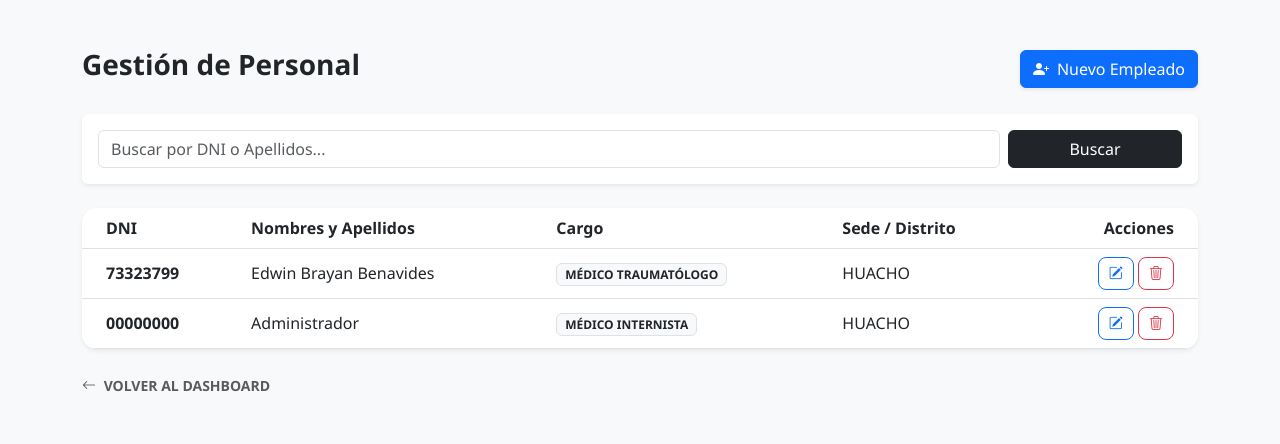
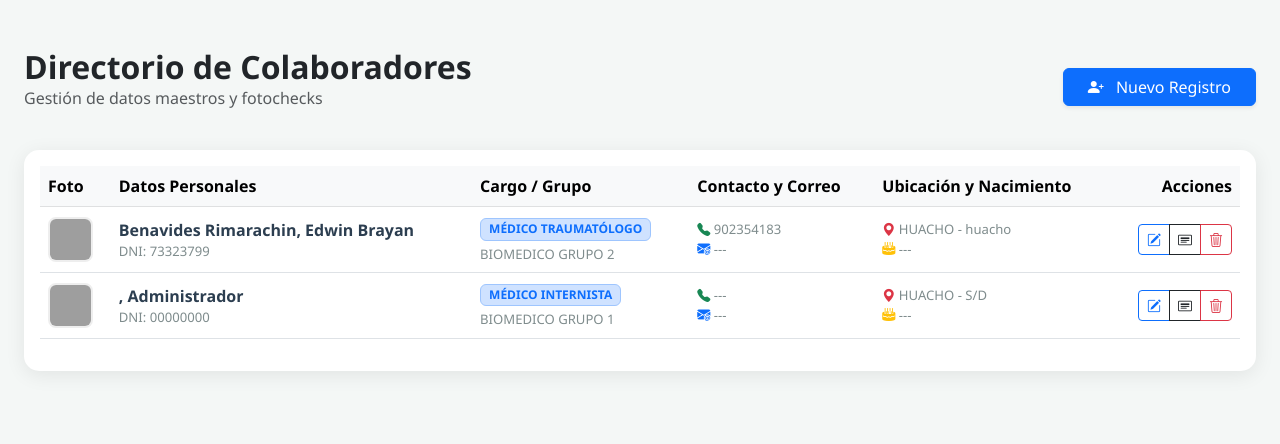
Before and after one commit to GitEdwinPeru/asistencia-medica-ia, a PHP site: page /views/empleados_lista.php in a window 1280 px wide. Shown: the top 444 px of the page. Run offline with PHP 8.4, Linux system fonts and the light colour scheme; a user stored in the database is signed in; data comes from the database, SQL or seed files in the repository; some libraries are stand-ins or nearby versions; grey boxes are pictures that could not be loaded.

Commit message:
Registro completo: Foto, Fecha Nac, Correo y Dirección

```diff
--- a/views/empleados_lista.php
+++ b/views/empleados_lista.php
@@ -1,17 +1,13 @@
 <?php
-if (session_status() === PHP_SESSION_NONE) {
-    session_start();
-}
-if (!isset($_SESSION['admin_id'])) {
-    header("Location: index.php");
-    exit();
-}
+if (session_status() === PHP_SESSION_NONE) { session_start(); }
+if (!isset($_SESSION['admin_id'])) { header("Location: index.php"); exit(); }
 require_once '../config/db.php';
 
 $buscar = isset($_GET['buscar']) ? trim($_GET['buscar']) : '';
 
-// Consulta profesional con JOINs para traer nombres en lugar de IDs
-$sql = "SELECT e.pk_id_empleado, e.nomb_empl, e.apat_empl, e.dni_empl,
+// Consulta actualizada con TODOS los campos importantes
+$sql = "SELECT e.pk_id_empleado, e.nomb_empl, e.apat_empl, e.amat_empl, e.dni_empl,
+               e.celu_empl, e.emai_empl, e.dire_empl, e.fnac_empl, e.foto_empl,
                c.nomb_carg, g.nomb_grup, d.nomb_dist
         FROM empleado e
         INNER JOIN cargo c ON e.id_cargo = c.pk_id_cargo
@@ -26,142 +22,116 @@
 $sql .= " ORDER BY e.pk_id_empleado DESC";
 
 $stmt = $pdo->prepare($sql);
-if ($buscar !== '') {
-    $stmt->execute([':query' => "%$buscar%"]);
-} else {
-    $stmt->execute();
-}
+if ($buscar !== '') { $stmt->execute([':query' => "%$buscar%"]); } else { $stmt->execute(); }
 $empleados = $stmt->fetchAll(PDO::FETCH_ASSOC);
 ?>
-
 <!DOCTYPE html>
 <html lang="es">
 <head>
     <meta charset="UTF-8">
-    <meta name="viewport" content="width=device-width, initial-scale=1.0">
-    <title>Lista de Empleados | AMFURI PERU S.A.C</title>
+    <title>Gestión de Personal - AMFURI PERU S.A.C</title>
     <link href="https://cdn.jsdelivr.net/npm/bootstrap@5.3.0/dist/css/bootstrap.min.css" rel="stylesheet">
     <link rel="stylesheet" href="https://cdn.jsdelivr.net/npm/bootstrap-icons@1.11.0/font/bootstrap-icons.css">
     <style>
-        :root { --accent-blue: #0d6efd; }
-        body { background-color: #f8f9fa; font-family: 'Segoe UI', Tahoma, Geneva, Verdana, sans-serif; }
-        .table-container { background: white; border-radius: 15px; overflow: hidden; }
-        .table thead { background-color: #f1f4f9; }
-        .btn-action { padding: 5px 10px; border-radius: 8px; }
+        body { background-color: #f4f7f6; font-family: 'Segoe UI', sans-serif; }
+        .table-container { background: white; border-radius: 15px; box-shadow: 0 4px 20px rgba(0,0,0,0.08); }
+        .img-empleado { width: 45px; height: 45px; object-fit: cover; border-radius: 8px; border: 2px solid #eee; }
+        .info-principal { font-weight: 600; color: #2c3e50; }
+        .info-secundaria { font-size: 0.82rem; color: #7f8c8d; }
     </style>
 </head>
 <body>
-    <div class="container py-5">
+    <div class="container-fluid py-5 px-4">
         <div class="d-flex justify-content-between align-items-center mb-4">
-            <h3 class="fw-bold text-dark">Gestión de Personal</h3>
-            <a href="registro_empleado.php" class="btn btn-primary shadow-sm">
-                <i class="bi bi-person-plus-fill me-2"></i>Nuevo Empleado
+            <div>
+                <h2 class="fw-bold mb-0">Directorio de Colaboradores</h2>
+                <p class="text-muted">Gestión de datos maestros y fotochecks</p>
+            </div>
+            <a href="registro_empleado.php" class="btn btn-primary px-4 shadow-sm">
+                <i class="bi bi-person-plus-fill me-2"></i> Nuevo Registro
             </a>
         </div>
 
-        <div class="card border-0 shadow-sm mb-4">
-            <div class="card-body">
-                <form method="GET" class="row g-2">
-                    <div class="col-md-10">
-                        <input type="text" name="buscar" class="form-control" placeholder="Buscar por DNI o Apellidos..." value="<?= htmlspecialchars($buscar) ?>">
-                    </div>
-                    <div class="col-md-2">
-                        <button type="submit" class="btn btn-dark w-100">Buscar</button>
-                    </div>
-                </form>
-            </div>
-        </div>
-
-        <div class="table-container shadow-sm">
+        <div class="table-container p-3">
             <div class="table-responsive">
-                <table class="table table-hover align-middle mb-0">
-                    <thead>
+                <table class="table table-hover align-middle">
+                    <thead class="table-light">
                         <tr>
-                            <th class="ps-4">DNI</th>
-                            <th>Nombres y Apellidos</th>
-                            <th>Cargo</th>
-                            <th>Sede / Distrito</th>
-                            <th class="text-end pe-4">Acciones</th>
+                            <th>Foto</th>
+                            <th>Datos Personales</th>
+                            <th>Cargo / Grupo</th>
+                            <th>Contacto y Correo</th>
+                            <th>Ubicación y Nacimiento</th>
+                            <th class="text-end">Acciones</th>
                         </tr>
                     </thead>
                     <tbody>
-                        <?php if (count($empleados) > 0): ?>
-                            <?php foreach ($empleados as $emp): ?>
-                                <tr>
-                                    <td class="ps-4 fw-semibold"><?= $emp['dni_empl'] ?></td>
-                                    <td><?= htmlspecialchars($emp['nomb_empl'] . ' ' . $emp['apat_empl']) ?></td>
-                                    <td><span class="badge bg-light text-dark border"><?= htmlspecialchars($emp['nomb_carg']) ?></span></td>
-                                    <td><?= htmlspecialchars($emp['nomb_dist']) ?></td>
-                                    <td class="text-end pe-4">
-                                        <a href="editar_empleado.php?id=<?= $emp['pk_id_empleado'] ?>" class="btn btn-sm btn-outline-primary btn-action" title="Editar">
+                        <?php foreach ($empleados as $emp): ?>
+                            <tr>
+                                <td>
+                                    <?php
+                                        $ruta_foto = !empty($emp['foto_empl']) ? "../uploads/fotos/" . $emp['foto_empl'] : "../assets/img/default-user.png";
+                                    ?>
+                                    <img src="<?= $ruta_foto ?>" class="img-empleado" alt="Perfil">
+                                </td>
+                                <td>
+                                    <div class="info-principal"><?= htmlspecialchars($emp['apat_empl'] . ' ' . $emp['amat_empl'] . ', ' . $emp['nomb_empl']) ?></div>
+                                    <div class="info-secundaria">DNI: <?= $emp['dni_empl'] ?></div>
+                                </td>
+                                <td>
+                                    <span class="badge bg-primary-subtle text-primary border border-primary-subtle px-2"><?= htmlspecialchars($emp['nomb_carg']) ?></span>
+                                    <div class="info-secundaria mt-1"><?= htmlspecialchars($emp['nomb_grup']) ?></div>
+                                </td>
+                                <td>
+                                    <div class="info-secundaria">
+                                        <i class="bi bi-telephone-fill text-success"></i> <?= $emp['celu_empl'] ?: '---' ?><br>
+                                        <i class="bi bi-envelope-at-fill text-primary"></i> <?= htmlspecialchars($emp['emai_empl'] ?: '---') ?>
+                                    </div>
+                                </td>
+                                <td>
+                                    <div class="info-secundaria">
+                                        <i class="bi bi-geo-alt-fill text-danger"></i> <?= htmlspecialchars($emp['nomb_dist'] . " - " . ($emp['dire_empl'] ?: 'S/D')) ?><br>
+                                        <i class="bi bi-cake2-fill text-warning"></i> <?= $emp['fnac_empl'] ? date('d/m/Y', strtotime($emp['fnac_empl'])) : '---' ?>
+                                    </div>
+                                </td>
+                                <td class="text-end">
+                                    <div class="btn-group">
+                                        <a href="editar_empleado.php?id=<?= $emp['pk_id_empleado'] ?>" class="btn btn-sm btn-outline-primary" title="Editar">
                                             <i class="bi bi-pencil-square"></i>
                                         </a>
-
-                                        <button onclick="confirmarEliminar(<?= $emp['pk_id_empleado'] ?>, '<?= htmlspecialchars($emp['nomb_empl']) ?>')" class="btn btn-sm btn-outline-danger btn-action" title="Eliminar">
+                                        <button class="btn btn-sm btn-outline-dark" title="Generar Fotocheck">
+                                            <i class="bi bi-card-heading"></i>
+                                        </button>
+                                        <button onclick="confirmarEliminar(<?= $emp['pk_id_empleado'] ?>, '<?= $emp['nomb_empl'] ?>')" class="btn btn-sm btn-outline-danger">
                                             <i class="bi bi-trash3"></i>
                                         </button>
-                                    </td>
-                                </tr>
-                            <?php endforeach; ?>
-                        <?php else: ?>
-                            <tr>
-                                <td colspan="5" class="text-center py-5">
-                                    <div class="text-muted">
-                                        <i class="bi bi-search fs-1 mb-2 d-block"></i>
-                                        <p>No se encontraron resultados para "<strong><?= htmlspecialchars($buscar) ?></strong>"</p>
                                     </div>
                                 </td>
                             </tr>
-                        <?php endif; ?>
+                        <?php endforeach; ?>
                     </tbody>
                 </table>
             </div>
-        </div>
-
-        <div class="mt-4">
-            <a href="dashboard.php" class="text-decoration-none text-muted small fw-bold">
-                <i class="bi bi-arrow-left me-1"></i> VOLVER AL DASHBOARD
-            </a>
         </div>
     </div>
 
     <script src="https://cdn.jsdelivr.net/npm/sweetalert2@11"></script>
     <script>
-        // Alerta de confirmación para eliminar
         function confirmarEliminar(id, nombre) {
             Swal.fire({
                 title: '¿Dar de baja?',
-                text: `El empleado "${nombre}" pasará a estado inactivo.`,
+                text: `El colaborador ${nombre} pasará a estado inactivo.`,
                 icon: 'warning',
                 showCancelButton: true,
                 confirmButtonColor: '#d33',
-                cancelButtonColor: '#6c757d',
                 confirmButtonText: 'Sí, dar de baja',
-                cancelButtonText: 'Cancelar',
-                reverseButtons: true
+                cancelButtonText: 'Cancelar'
             }).then((result) => {
                 if (result.isConfirmed) {
                     window.location.href = `../models/eliminar_empleado.php?id=${id}`;
                 }
             })
         }
-
-        // Notificación de éxito al actualizar o eliminar
-        const urlParams = new URLSearchParams(window.location.search);
-        const status = urlParams.get('status');
-        const msg = urlParams.get('msg');
-
-        if (status === 'success' || msg === 'eliminado') {
-            Swal.fire({
-                icon: 'success',
-                title: '¡Operación exitosa!',
-                text: msg === 'eliminado' ? 'El personal ha sido dado de baja.' : 'Información actualizada correctamente.',
-                timer: 2500,
-                showConfirmButton: false,
-                toast: true,
-                position: 'top-end'
-            });
-        }
     </script>
 </body>
 </html>
```
Also changed, not shown: assets/js/camara.js (+21 -11 lines), models/guardar_empleado.php (+33 -39 lines), models/registrar_asistencia.php (+54 -28 lines), views/asistencia_detalle.php (+47 -32 lines), views/index.php (+11 -5 lines), views/registro_empleado.php (+46 -59 lines), uploads/fotos/FOTO_74429697_1776994192.jpeg (added).
